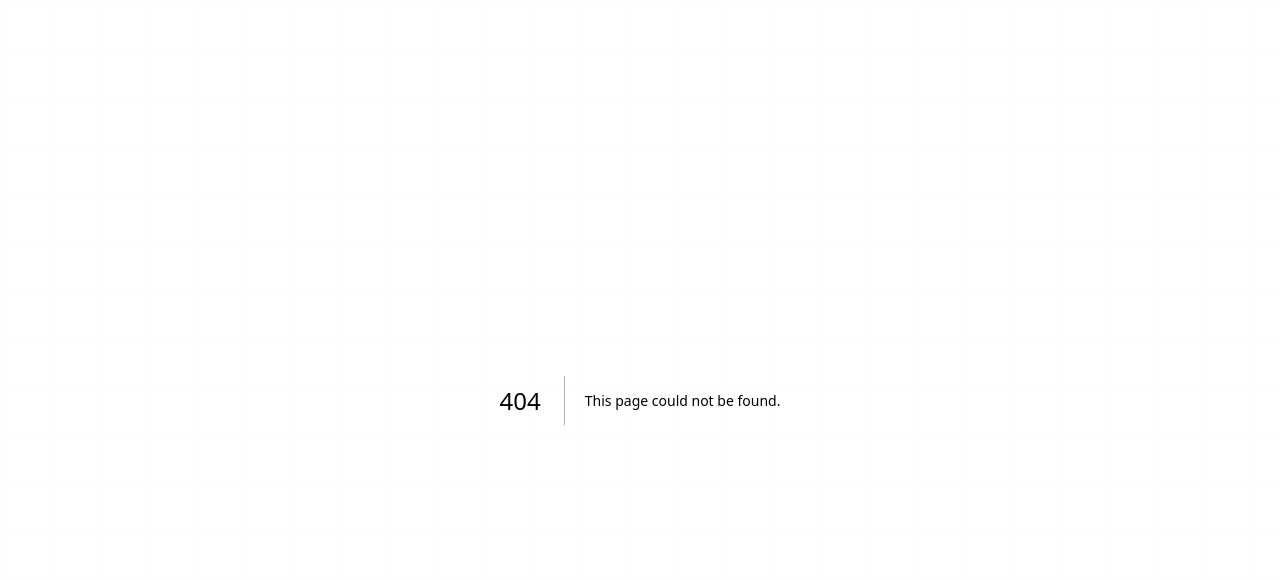
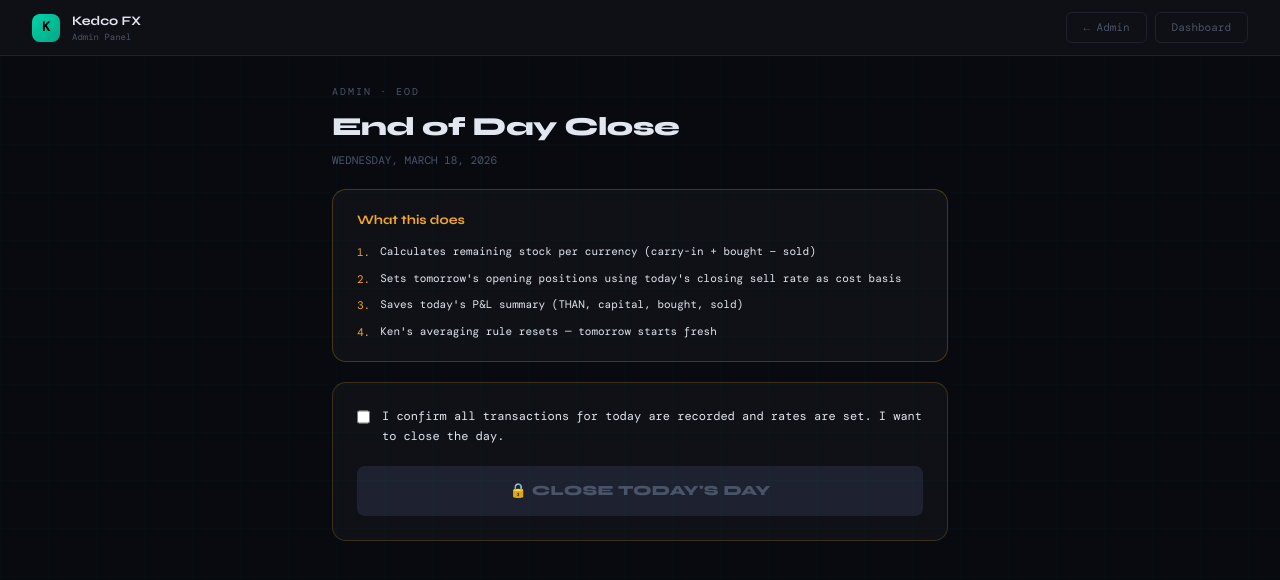
Before and after one commit to Shazam14/kedco-board, a Next.js app: page /admin/eod in a window 1280 px wide. Before the commit this address had no page. Shown: the top 580 px of the page. Built offline with nearby package versions, Linux system fonts and the light colour scheme.

Commit message:
Add EOD close — auto carry-forward positions, P&L summary

```diff
--- /dev/null
+++ b/src/app/admin/eod/page.tsx
@@ -0,0 +1,172 @@
+'use client';
+import { useState } from 'react';
+
+const S: Record<string, React.CSSProperties> = {
+  card: { background:'#0f1117', border:'1px solid #1e2230', borderRadius:14, overflow:'hidden' },
+  mono: { fontFamily:"'DM Mono',monospace" },
+  syne: { fontFamily:"'Syne',sans-serif" },
+};
+
+const php = (n: number) => '₱' + Math.round(n).toLocaleString('en-PH');
+
+interface EodResult {
+  closed_date:       string;
+  currencies_rolled: number;
+  tomorrow_ready:    string;
+  total_than:        number;
+  total_bought:      number;
+  total_sold:        number;
+  closing_capital:   number;
+  closed_by:         string;
+  message:           string;
+}
+
+export default function EodPage() {
+  const [loading,  setLoading]  = useState(false);
+  const [result,   setResult]   = useState<EodResult | null>(null);
+  const [error,    setError]    = useState<string | null>(null);
+  const [confirmed, setConfirmed] = useState(false);
+
+  const today = new Date().toLocaleDateString('en-US', {
+    weekday:'long', year:'numeric', month:'long', day:'numeric',
+  });
+
+  async function handleClose() {
+    setLoading(true);
+    setError(null);
+    setResult(null);
+    try {
+      const res  = await fetch('/api/admin/eod', { method:'POST' });
+      const data = await res.json();
+      if (!res.ok) {
+        setError(data.detail ?? data.error ?? 'EOD failed');
+      } else {
+        setResult(data);
+      }
+    } finally {
+      setLoading(false);
+      setConfirmed(false);
+    }
+  }
+
+  return (
+    <div style={{ minHeight:'100vh', background:'#080a10', color:'#e2e6f0' }}>
+      {/* Nav */}
+      <nav style={{ display:'flex', alignItems:'center', justifyContent:'space-between', padding:'0 32px', height:'56px', borderBottom:'1px solid #1e2230', background:'rgba(15,17,23,0.96)', backdropFilter:'blur(12px)', position:'sticky', top:0, zIndex:100 }}>
+        <div style={{ display:'flex', alignItems:'center', gap:12 }}>
+          <div style={{ width:28, height:28, borderRadius:8, background:'linear-gradient(135deg,#00d4aa,#00a884)', display:'flex', alignItems:'center', justifyContent:'center', fontSize:13, fontWeight:800, color:'#000' }}>K</div>
+          <div>
+            <div style={{ fontSize:13, fontWeight:700, color:'#e2e6f0', ...S.syne }}>Kedco FX</div>
+            <div style={{ ...S.mono, fontSize:9, color:'#4a5468', marginTop:-2 }}>Admin Panel</div>
+          </div>
+        </div>
+        <div style={{ display:'flex', gap:8 }}>
+          <a href="/admin" style={{ padding:'6px 16px', borderRadius:6, border:'1px solid #1e2230', color:'#4a5468', ...S.mono, fontSize:11, textDecoration:'none' }}>← Admin</a>
+          <a href="/" style={{ padding:'6px 16px', borderRadius:6, border:'1px solid #1e2230', color:'#4a5468', ...S.mono, fontSize:11, textDecoration:'none' }}>Dashboard</a>
+        </div>
+      </nav>
+
+      <div style={{ padding:'28px 32px', maxWidth:680, margin:'0 auto', display:'flex', flexDirection:'column', gap:20 }}>
+
+        {/* Header */}
+        <div>
+          <div style={{ ...S.mono, fontSize:10, color:'#4a5468', letterSpacing:'0.2em', marginBottom:6 }}>ADMIN · EOD</div>
+          <div style={{ ...S.syne, fontSize:26, fontWeight:800, letterSpacing:'-0.02em' }}>End of Day Close</div>
+          <div style={{ ...S.mono, fontSize:11, color:'#4a5468', marginTop:4 }}>{today.toUpperCase()}</div>
+        </div>
+
+        {/* What this does */}
+        <div style={{ ...S.card, padding:'20px 24px', border:'1px solid rgba(245,166,35,0.25)' }}>
+          <div style={{ ...S.syne, fontSize:13, fontWeight:700, color:'#f5a623', marginBottom:12 }}>What this does</div>
+          <div style={{ display:'flex', flexDirection:'column', gap:8 }}>
+            {[
+              'Calculates remaining stock per currency (carry-in + bought − sold)',
+              "Sets tomorrow's opening positions using today's closing sell rate as cost basis",
+              'Saves today\'s P&L summary (THAN, capital, bought, sold)',
+              'Ken\'s averaging rule resets — tomorrow starts fresh',
+            ].map((item, i) => (
+              <div key={i} style={{ display:'flex', gap:10, alignItems:'flex-start' }}>
+                <span style={{ color:'#f5a623', ...S.mono, fontSize:11, marginTop:1 }}>{i + 1}.</span>
+                <span style={{ ...S.mono, fontSize:11, color:'#e2e6f0', lineHeight:1.6 }}>{item}</span>
+              </div>
+            ))}
+          </div>
+        </div>
+
+        {/* Confirmation + button */}
+        {!result && (
+          <div style={{ ...S.card, padding:'24px', border:'1px solid rgba(245,166,35,0.2)' }}>
+            <label style={{ display:'flex', alignItems:'flex-start', gap:12, cursor:'pointer', marginBottom:20 }}>
+              <input
+                type="checkbox"
+                checked={confirmed}
+                onChange={e => setConfirmed(e.target.checked)}
+                style={{ marginTop:2, accentColor:'#f5a623', width:16, height:16, cursor:'pointer' }}
+              />
+              <span style={{ ...S.mono, fontSize:12, color:'#e2e6f0', lineHeight:1.6 }}>
+                I confirm all transactions for today are recorded and rates are set. I want to close the day.
+              </span>
+            </label>
+
+            {error && (
+              <div style={{ ...S.mono, fontSize:11, color:'#ff5c5c', background:'rgba(255,92,92,0.08)', border:'1px solid rgba(255,92,92,0.2)', borderRadius:8, padding:'10px 14px', marginBottom:16 }}>
+                ✗ {error}
+              </div>
+            )}
+
+            <button
+              onClick={handleClose}
+              disabled={!confirmed || loading}
+              style={{ width:'100%', padding:'14px', borderRadius:8, border:'none', background: (!confirmed || loading) ? '#1e2230' : 'linear-gradient(135deg,#f5a623,#e09000)', color: (!confirmed || loading) ? '#4a5468' : '#000', ...S.syne, fontSize:14, fontWeight:800, cursor: (!confirmed || loading) ? 'not-allowed' : 'pointer', letterSpacing:'0.02em', transition:'all 0.2s' }}
+            >
+              {loading ? 'CLOSING DAY...' : '🔒 CLOSE TODAY\'S DAY'}
+            </button>
+          </div>
+        )}
+
+        {/* Result */}
+        {result && (
+          <div style={{ ...S.card, padding:'28px', border:'1px solid rgba(0,212,170,0.3)', animation:'fadeUp 0.3s ease both' }}>
+            <style>{`@keyframes fadeUp { from { opacity:0; transform:translateY(12px); } to { opacity:1; transform:translateY(0); } }`}</style>
+            <div style={{ display:'flex', alignItems:'center', gap:10, marginBottom:20 }}>
+              <div style={{ width:36, height:36, borderRadius:10, background:'rgba(0,212,170,0.12)', border:'1px solid rgba(0,212,170,0.3)', display:'flex', alignItems:'center', justifyContent:'center', fontSize:18 }}>✓</div>
+              <div>
+                <div style={{ ...S.syne, fontSize:15, fontWeight:800, color:'#00d4aa' }}>Day Closed Successfully</div>
+                <div style={{ ...S.mono, fontSize:10, color:'#4a5468', marginTop:2 }}>{result.message}</div>
+              </div>
+            </div>
+
+            <div style={{ display:'grid', gridTemplateColumns:'1fr 1fr', gap:12, marginBottom:20 }}>
+              {[
+                { label:'CLOSING CAPITAL',    val: php(result.closing_capital), color:'#00d4aa' },
+                { label:'TOTAL THAN TODAY',   val: php(result.total_than),      color:'#00d4aa' },
+                { label:'TOTAL BOUGHT',       val: php(result.total_bought),    color:'#5b8cff' },
+                { label:'TOTAL SOLD',         val: php(result.total_sold),      color:'#f5a623' },
+              ].map(row => (
+                <div key={row.label} style={{ background:'#161922', border:'1px solid #1e2230', borderRadius:10, padding:'14px 18px' }}>
+                  <div style={{ ...S.mono, fontSize:9, color:'#4a5468', letterSpacing:'0.12em', marginBottom:4 }}>{row.label}</div>
+                  <div style={{ ...S.syne, fontSize:20, fontWeight:800, color:row.color }}>{row.val}</div>
+                </div>
+              ))}
+            </div>
+
+            <div style={{ ...S.mono, fontSize:11, color:'#4a5468', borderTop:'1px solid #1e2230', paddingTop:16, display:'flex', justifyContent:'space-between' }}>
+              <span>{result.currencies_rolled} currencies rolled forward</span>
+              <span>Tomorrow ready: {result.tomorrow_ready}</span>
+              <span>Closed by: {result.closed_by}</span>
+            </div>
+
+            <div style={{ display:'flex', gap:10, marginTop:16 }}>
+              <a href="/" style={{ flex:1, padding:'10px', borderRadius:8, border:'1px solid rgba(0,212,170,0.3)', background:'rgba(0,212,170,0.08)', color:'#00d4aa', ...S.syne, fontSize:12, fontWeight:700, textDecoration:'none', textAlign:'center' }}>
+                View Dashboard
+              </a>
+              <a href="/admin" style={{ flex:1, padding:'10px', borderRadius:8, border:'1px solid #1e2230', color:'#4a5468', ...S.syne, fontSize:12, fontWeight:700, textDecoration:'none', textAlign:'center' }}>
+                Admin Home
+              </a>
+            </div>
+          </div>
+        )}
+      </div>
+    </div>
+  );
+}
--- a/src/app/admin/page.tsx
+++ b/src/app/admin/page.tsx
@@ -31,7 +31,6 @@ const tools = [
     title: 'End of Day',
     desc:  'Close the day, lock rates, generate summary report.',
     color: '#f5a623',
-    soon:  true,
   },
 ];
 
--- /dev/null
+++ b/src/app/api/admin/eod/route.ts
@@ -0,0 +1,24 @@
+import { NextResponse } from 'next/server';
+import { getTokenRole } from '@/lib/api';
+import { cookies } from 'next/headers';
+
+const API_URL    = process.env.API_URL!;
+const AUTH_COOKIE = process.env.AUTH_COOKIE ?? 'kedco_token';
+
+export async function POST() {
+  const role = await getTokenRole();
+  if (role !== 'admin') {
+    return NextResponse.json({ error: 'Forbidden' }, { status: 403 });
+  }
+
+  const cookieStore = await cookies();
+  const token = cookieStore.get(AUTH_COOKIE)?.value;
+
+  const res = await fetch(`${API_URL}/api/v1/eod/close`, {
+    method:  'POST',
+    headers: { Authorization: `Bearer ${token}` },
+  });
+
+  const data = await res.json();
+  return NextResponse.json(data, { status: res.status });
+}
```
